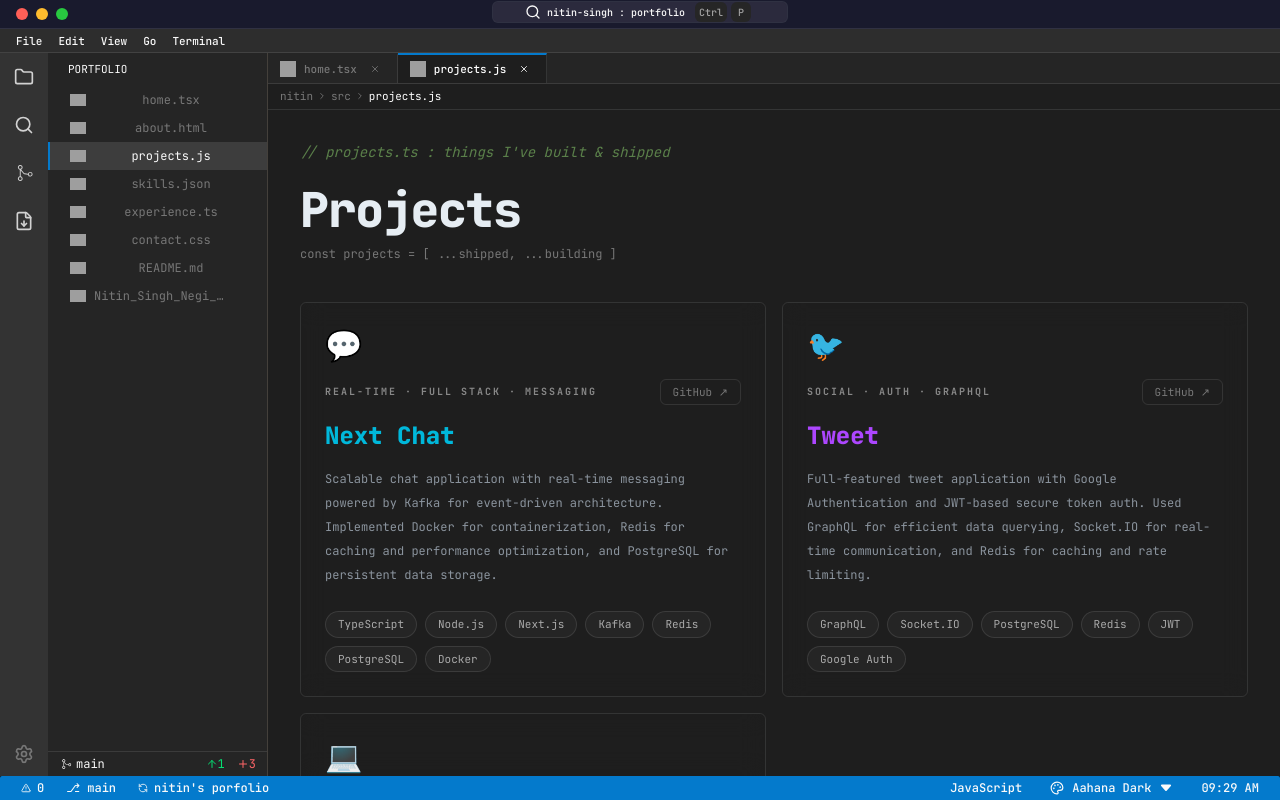
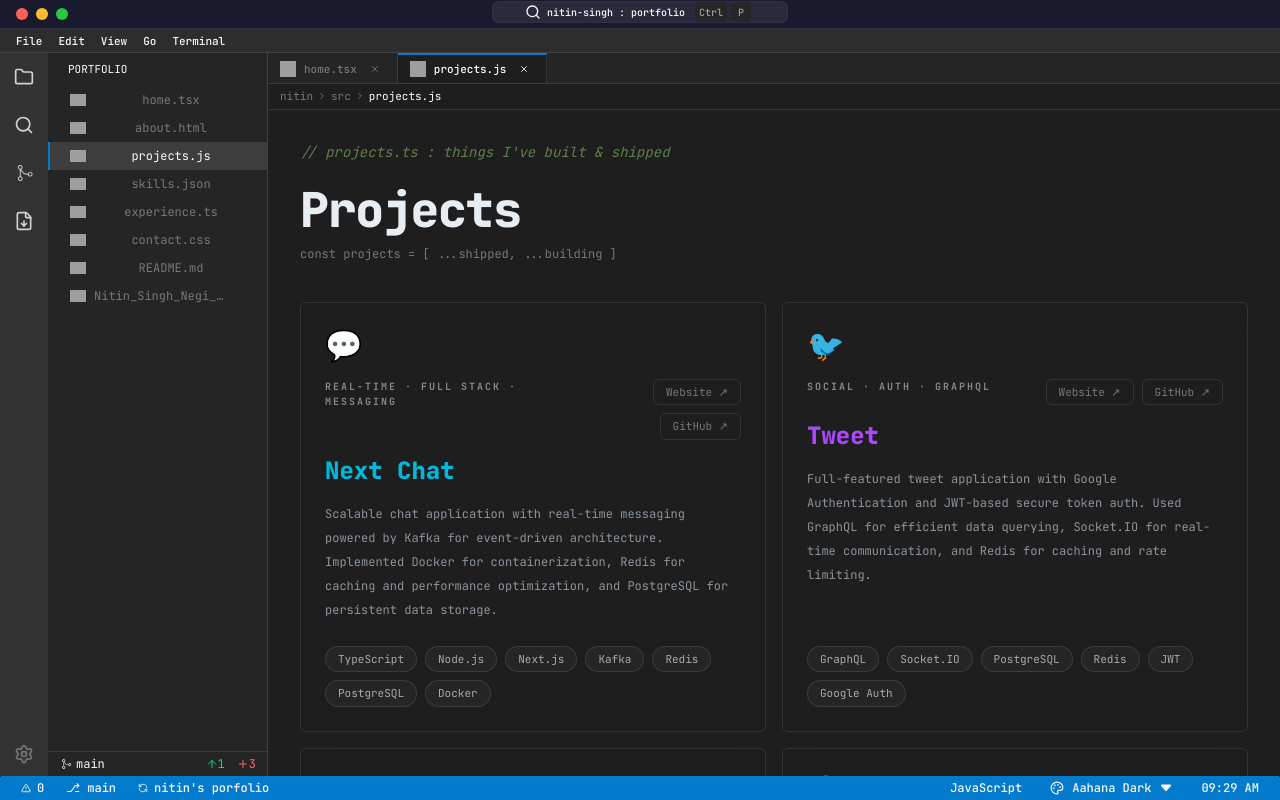
Before and after one commit to nitin2-singh/portfolio-v3, a Next.js app: page / in a window 1280 px wide. Both pictures are taken after a click on the element "projects.js". Built offline with nearby package versions, Linux system fonts and the light colour scheme; grey boxes are pictures that could not be loaded.

Commit message:
feat:added project links

```diff
--- a/components/files-content/home.tsx
+++ b/components/files-content/home.tsx
@@ -6,6 +6,8 @@
 import { BsGithub, BsLinkedin } from "react-icons/bs";
 import { cn } from "@/lib/utils";
 import { motion, Variants } from "framer-motion";
+import { FILES } from "../common/files";
+import { useFileStore } from "@/store/files.store";
 
 const ROLES = ["Full Stack Engineer", "Backend Engineer", "@ Slidecoach"];
 
@@ -102,6 +104,7 @@
 }
 
 export default function Home() {
+  const { onClick } = useFileStore();
   return (
     <motion.main
       initial={{ opacity: 0 }}
@@ -226,6 +229,10 @@
           className="flex flex-wrap gap-3 mt-6"
         >
           <Button
+            onClick={() => {
+              const currentFile = FILES[2];
+              onClick(currentFile);
+            }}
             className="font-mono text-sm font-semibold gap-2 rounded-xs text-white p-5 bg-brand-primary hover:bg-brand-primary/80!"
             asChild
           >
@@ -239,6 +246,10 @@
               borderColor: "#3a3a3a",
               backgroundColor: "transparent",
               color: "#d4d4d4",
+            }}
+            onClick={() => {
+              const currentFile = FILES[1];
+              onClick(currentFile);
             }}
             asChild
           >
--- a/components/files-content/project-js.tsx
+++ b/components/files-content/project-js.tsx
@@ -13,6 +13,7 @@
   description: string;
   techs: string[];
   link?: string;
+  website?: string;
   line: string;
   text: string;
 }
@@ -42,6 +43,7 @@
       "Docker",
     ],
     link: "https://github.com/nitin2-singh/next-chat-frontend",
+    website: "https://next-chat-frontend-ten.vercel.app",
     line: "bg-cyan-500",
     text: "text-cyan-500",
   },
@@ -59,7 +61,8 @@
       "JWT",
       "Google Auth",
     ],
-    link: "#",
+    link: "https://github.com/nitin2-singh/next-tweet-frontend",
+    website: "https://next-tweet-frontend.vercel.app/",
     line: "bg-purple-500",
     text: "text-purple-500",
   },
@@ -78,8 +81,29 @@
       "Docker",
     ],
     link: "https://github.com/nitin2-singh/leplit-frontend",
+    website: "https://leplit-frontend.vercel.app",
     line: "bg-orange-500",
     text: "text-orange-500",
+  },
+  {
+    icon: "♟️",
+    category: "REAL-TIME · MULTIPLAYER · FULL STACK",
+    title: "OG Chess",
+    description:
+      "Real-time multiplayer chess platform built with Next.js, NestJS, PostgreSQL, Socket.IO, and chess.js featuring secure authentication, matchmaking, live gameplay, optimistic updates, and leaderboards.",
+    techs: [
+      "Next.js",
+      "NestJS",
+      "Socket.IO",
+      "PostgreSQL",
+      "TypeORM",
+      "chess.js",
+      "TypeScript",
+    ],
+    link: "https://github.com/nitin2-singh/og-chess-frontend",
+    website: "https://og-chess-frontend.vercel.app/",
+    line: "bg-emerald-500",
+    text: "text-emerald-500",
   },
 ];
 
@@ -197,17 +221,42 @@
         </motion.div>
 
         {/* Category */}
-        <div className="flex items-center justify-between gap-2 max-sm:flex-col max-sm:items-start">
+        <div className="flex w-full items-start justify-between gap-2 max-sm:flex-col max-sm:items-start">
           <p className="font-jetbrains text-[10px] tracking-[0.2em] text-[#888] font-bold">
             {project.category}
           </p>
 
+          <div className="flex flex-wrap justify-end gap-2 max-sm:w-full max-sm:justify-start">
+            {project.website && (
+              <motion.a
+                href={project.website}
+                target="_blank"
+                rel="noopener noreferrer"
+                whileTap={{ scale: 0.96 }}
+                className="
+          text-[11px]
+          text-[#777]
+          border
+          border-white/10
+          rounded-sm
+          px-3
+          py-1
+          hover:text-white
+          hover:border-white/20
+          transition-all
+          duration-300
+        "
+              >
+                Website ↗
+              </motion.a>
+            )}
+
             {project.link && (
               <motion.a
                 href={project.link}
-              whileTap={{
-                scale: 0.96,
-              }}
+                target="_blank"
+                rel="noopener noreferrer"
+                whileTap={{ scale: 0.96 }}
                 className="
           text-[11px]
           text-[#777]
@@ -225,6 +274,7 @@
                 GitHub ↗
               </motion.a>
             )}
+          </div>
         </div>
 
         {/* Title */}
```
Also changed, not shown: 1 other file (tests, documents, lock files or other folders). Lines whose indentation alone changed are shown as unchanged.
